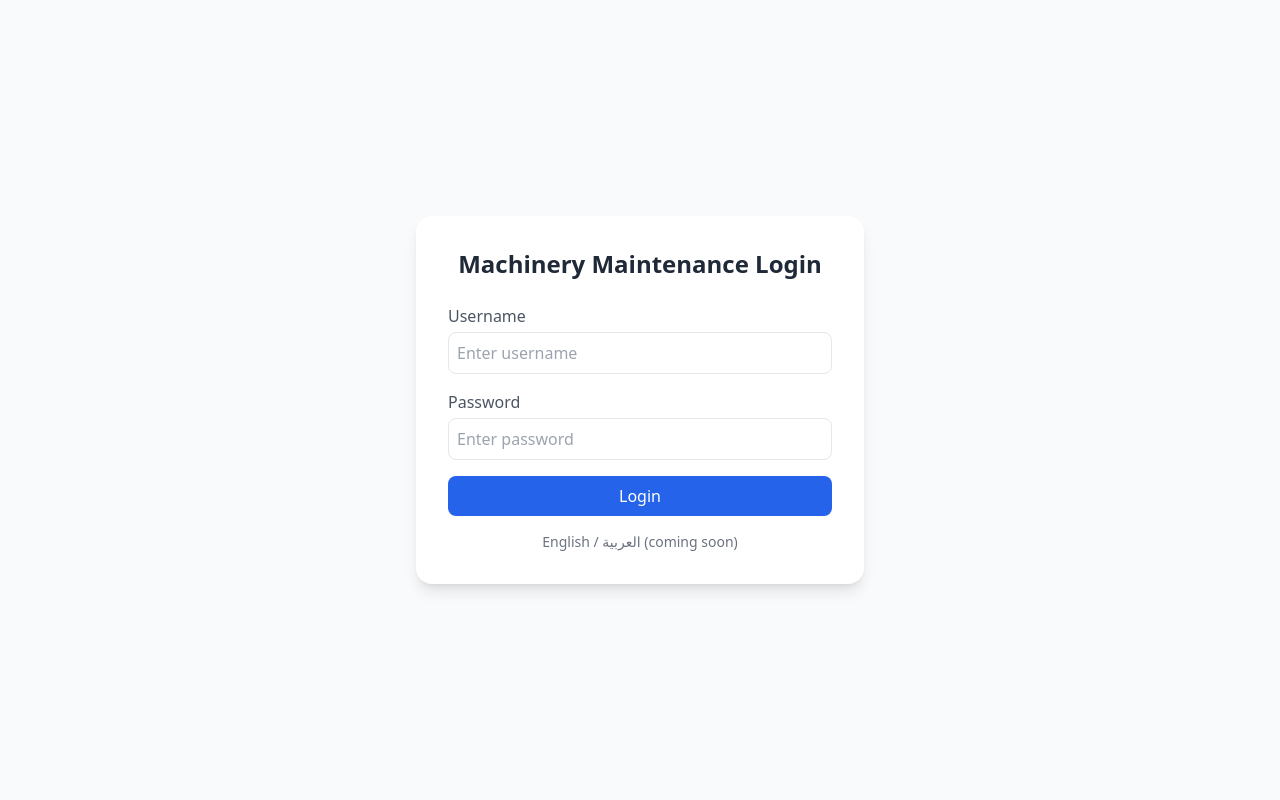
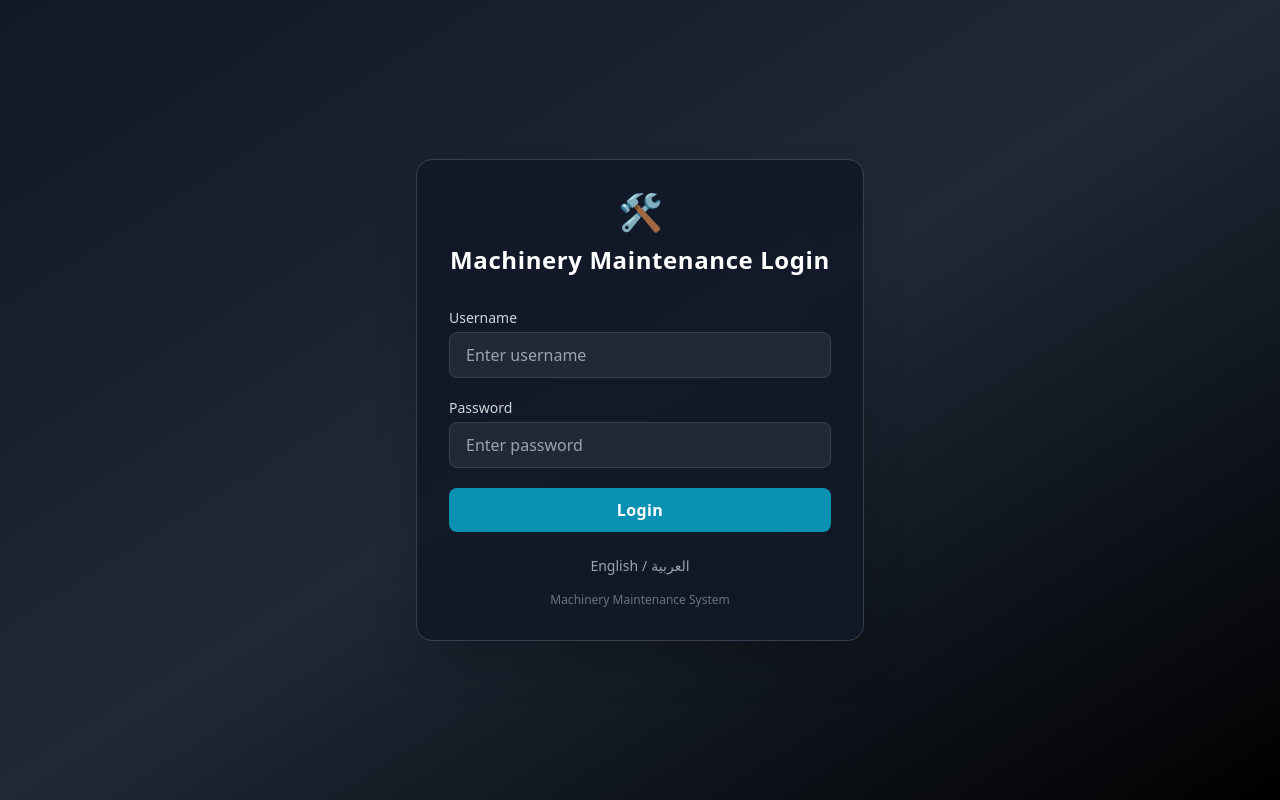
Before and after one commit to Vonamto/machinery-maintenance, a React (Vite) app in the folder frontend/: page /login in a window 1280 px wide. Built offline with nearby package versions, Linux system fonts and the light colour scheme.

Commit message:
Update Login.jsx

```diff
--- a/frontend/src/pages/Login.jsx
+++ b/frontend/src/pages/Login.jsx
@@ -1,104 +1,128 @@
 // frontend/src/pages/Login.jsx
-import React, { useState } from "react";
-import { login } from "../api/api";
+
+import React, { useState, useEffect } from "react";
+import { useNavigate } from "react-router-dom";
 import { useTranslation } from "react-i18next";
+import { useAuth } from "../context/AuthContext";
 
 export default function Login() {
-  const { t } = useTranslation();
+  const { t, i18n } = useTranslation();
+  const navigate = useNavigate();
+  const { login, loading, isLoggedIn } = useAuth();
 
   const [username, setUsername] = useState("");
   const [password, setPassword] = useState("");
-  const [status, setStatus] = useState("");
-  const [loading, setLoading] = useState(false);
+  const [error, setError] = useState("");
 
-  const handleSubmit = async (e) => {
+  // Redirect if already logged in
+  useEffect(() => {
+    if (isLoggedIn) navigate("/");
+  }, [isLoggedIn, navigate]);
+
+  // RTL handling for Arabic
+  useEffect(() => {
+    document.documentElement.dir = i18n.language === "ar" ? "rtl" : "ltr";
+  }, [i18n.language]);
+
+  async function handleSubmit(e) {
     e.preventDefault();
-    setStatus("");
-    setLoading(true);
-    try {
-      const result = await login(username, password);
-      if (result && result.status === "success") {
-        localStorage.setItem("token", result.token);
-        localStorage.setItem("user", JSON.stringify(result.user || {}));
+    setError("");
 
-        const fullName =
-          result.user?.full_name || result.user?.username || "User";
+    const res = await login(username, password);
+    if (res.ok) {
+      navigate("/");
+    } else {
+      setError(res.message || t("auth.loginError"));
+    }
+  }
 
-        setStatus(`✅ ${t("auth.loginSuccess", { name: fullName })}`);
-
-        setTimeout(() => (window.location.href = "/dashboard"), 1200);
-      } else {
-        setStatus(`❌ ${t("auth.loginError")}`);
-      }
-    } catch (err) {
-      setStatus(`⚠️ ${t("auth.connectionError")}: ${String(err)}`);
-    } finally {
-      setLoading(false);
-    }
-  };
+  function switchLanguage(lang) {
+    i18n.changeLanguage(lang);
+  }
 
   return (
-    <div className="flex min-h-screen items-center justify-center bg-gray-50">
-      <div className="bg-white shadow-lg rounded-2xl p-8 w-full max-w-md">
-        <h2 className="text-2xl font-bold text-center text-gray-800 mb-6">
-          {t("auth.loginTitle")}
-        </h2>
+    <div className="min-h-screen flex items-center justify-center bg-gradient-to-br from-gray-900 via-gray-800 to-black px-4">
+      <div className="w-full max-w-md bg-gray-900/90 backdrop-blur-xl border border-gray-700 rounded-2xl shadow-2xl p-8 text-white">
 
-        {status && (
-          <div
-            className={`p-2 mb-4 rounded text-center text-sm ${
-              status.includes("✅")
-                ? "bg-green-100 text-green-700"
-                : status.includes("⚠️")
-                ? "bg-yellow-100 text-yellow-700"
-                : "bg-red-100 text-red-700"
-            }`}
-          >
-            {status}
+        {/* Logo / Title */}
+        <div className="text-center mb-8">
+          <div className="text-4xl mb-3">🛠️</div>
+          <h1 className="text-2xl font-bold tracking-wide">
+            {t("auth.loginTitle")}
+          </h1>
+        </div>
+
+        {/* Error */}
+        {error && (
+          <div className="mb-4 text-sm text-red-400 bg-red-500/10 border border-red-500/30 rounded-lg px-4 py-2">
+            {error}
           </div>
         )}
 
-        <form onSubmit={handleSubmit} className="space-y-4">
+        {/* Form */}
+        <form onSubmit={handleSubmit} className="space-y-5">
           <div>
-            <label className="block text-gray-600 font-medium mb-1">
+            <label className="block text-sm mb-1 text-gray-300">
               {t("auth.username")}
             </label>
             <input
               type="text"
-              className="w-full border rounded-lg p-2 focus:outline-none focus:ring-2 focus:ring-blue-500"
               value={username}
               onChange={(e) => setUsername(e.target.value)}
               placeholder={t("auth.placeholderUsername")}
               required
+              className="w-full rounded-lg bg-gray-800 border border-gray-700 px-4 py-2.5 focus:outline-none focus:ring-2 focus:ring-cyan-500"
             />
           </div>
 
           <div>
-            <label className="block text-gray-600 font-medium mb-1">
+            <label className="block text-sm mb-1 text-gray-300">
               {t("auth.password")}
             </label>
             <input
               type="password"
-              className="w-full border rounded-lg p-2 focus:outline-none focus:ring-2 focus:ring-blue-500"
               value={password}
               onChange={(e) => setPassword(e.target.value)}
               placeholder={t("auth.placeholderPassword")}
               required
+              className="w-full rounded-lg bg-gray-800 border border-gray-700 px-4 py-2.5 focus:outline-none focus:ring-2 focus:ring-cyan-500"
             />
           </div>
 
           <button
             type="submit"
             disabled={loading}
-            className="w-full bg-blue-600 text-white py-2 rounded-lg hover:bg-blue-700 transition disabled:opacity-60"
+            className="w-full bg-cyan-600 hover:bg-cyan-700 disabled:opacity-60 disabled:cursor-not-allowed transition rounded-lg py-2.5 font-semibold tracking-wide"
           >
             {loading ? t("auth.loggingIn") : t("auth.login")}
           </button>
         </form>
 
-        <p className="text-center text-gray-500 text-sm mt-4">
-          {t("auth.languageHint")}
-        </p>
+        {/* Language Switch */}
+        <div className="mt-6 text-center text-sm text-gray-400">
+          <button
+            onClick={() => switchLanguage("en")}
+            className={`mx-1 hover:text-cyan-400 transition ${
+              i18n.language === "en" ? "text-cyan-400 font-semibold" : ""
+            }`}
+          >
+            English
+          </button>
+          /
+          <button
+            onClick={() => switchLanguage("ar")}
+            className={`mx-1 hover:text-cyan-400 transition ${
+              i18n.language === "ar" ? "text-cyan-400 font-semibold" : ""
+            }`}
+          >
+            العربية
+          </button>
+        </div>
+
+        {/* Footer hint */}
+        <div className="mt-4 text-center text-xs text-gray-500">
+          Machinery Maintenance System
+        </div>
       </div>
     </div>
   );
```
